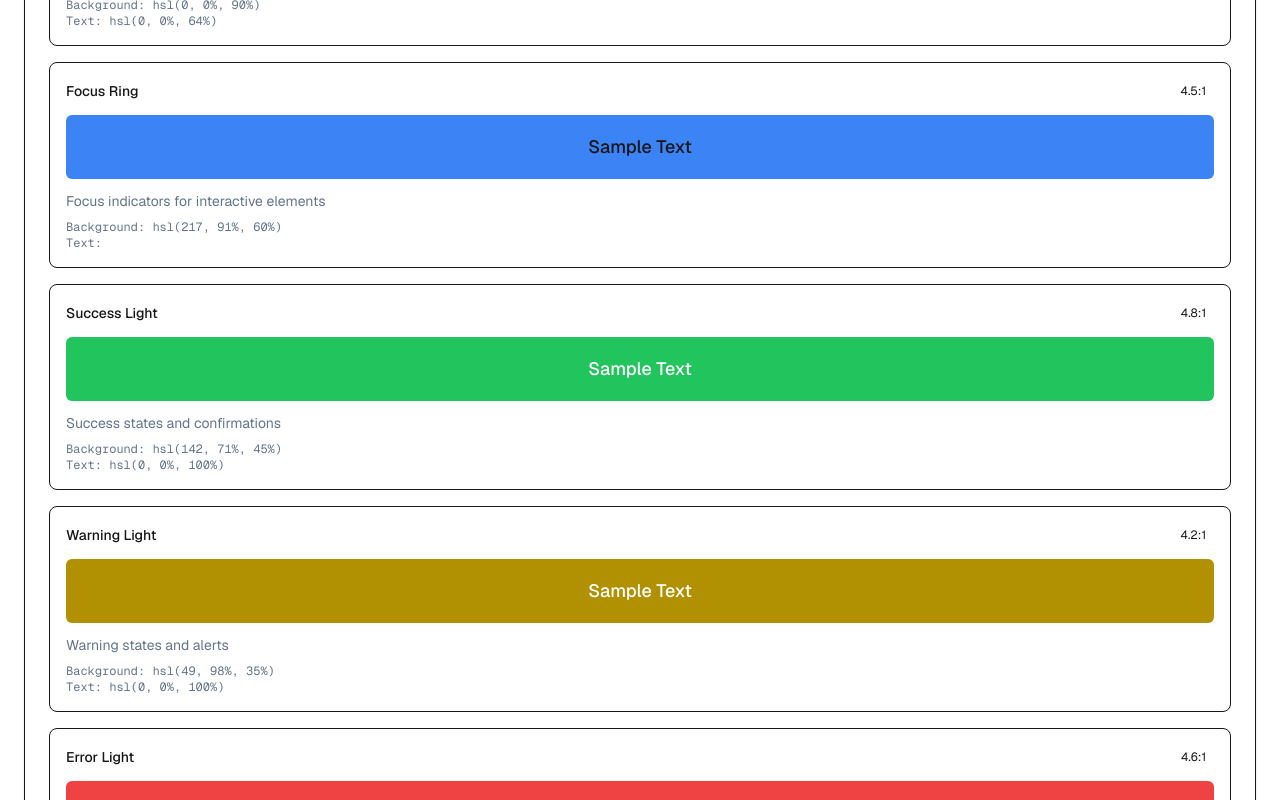
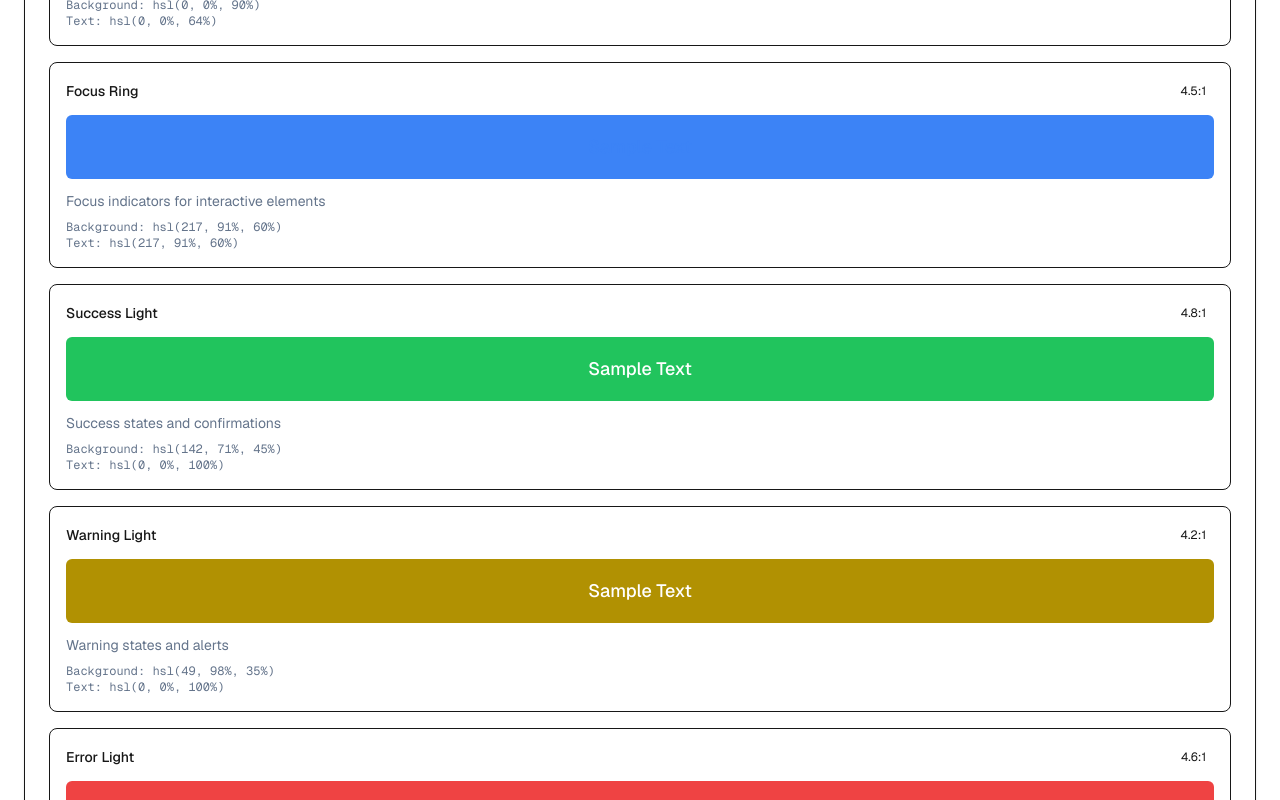
Before and after one commit to sethcarp8/Webapp, a Next.js app: page /style-guide in a window 1280 px wide. Shown: the part 1820-2620 px from the top of the page. Built offline with nearby package versions, Linux system fonts and the light colour scheme.

Commit message:
fix: Handle both text and ring properties in color pairs
- Fix TypeScript error for focus ring pairs that use 'ring' instead of 'text'
- Add proper type checking for color pair properties
- Ensure build passes for CI workflow

```diff
--- a/src/app/style-guide/page.tsx
+++ b/src/app/style-guide/page.tsx
@@ -64,7 +64,7 @@ export default function StyleGuidePage() {
                           >
                             <span
                               className="text-lg font-medium"
-                              style={{ color: pair.text }}
+                              style={{ color: 'text' in pair ? pair.text : pair.ring }}
                             >
                               Sample Text
                             </span>
@@ -72,7 +72,7 @@ export default function StyleGuidePage() {
                           <p className="text-sm text-muted-foreground">{pair.usage}</p>
                           <div className="mt-2 text-xs font-mono text-muted-foreground">
                             <div>Background: {pair.background}</div>
-                            <div>Text: {pair.text}</div>
+                            <div>Text: {'text' in pair ? pair.text : pair.ring}</div>
                           </div>
                         </div>
                       ))}
@@ -97,7 +97,7 @@ export default function StyleGuidePage() {
                           >
                             <span
                               className="text-lg font-medium"
-                              style={{ color: pair.text }}
+                              style={{ color: 'text' in pair ? pair.text : pair.ring }}
                             >
                               Sample Text
                             </span>
@@ -105,7 +105,7 @@ export default function StyleGuidePage() {
                           <p className="text-sm text-muted-foreground">{pair.usage}</p>
                           <div className="mt-2 text-xs font-mono text-muted-foreground">
                             <div>Background: {pair.background}</div>
-                            <div>Text: {pair.text}</div>
+                            <div>Text: {'text' in pair ? pair.text : pair.ring}</div>
                           </div>
                         </div>
                       ))}
```
